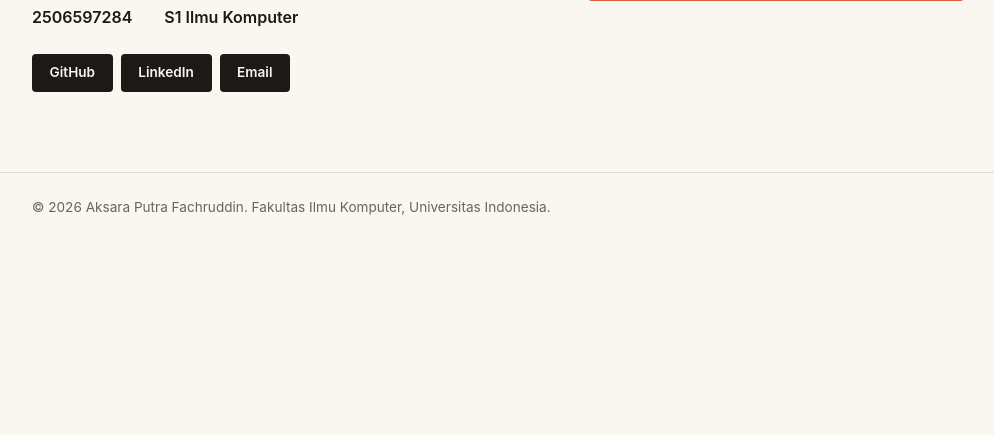
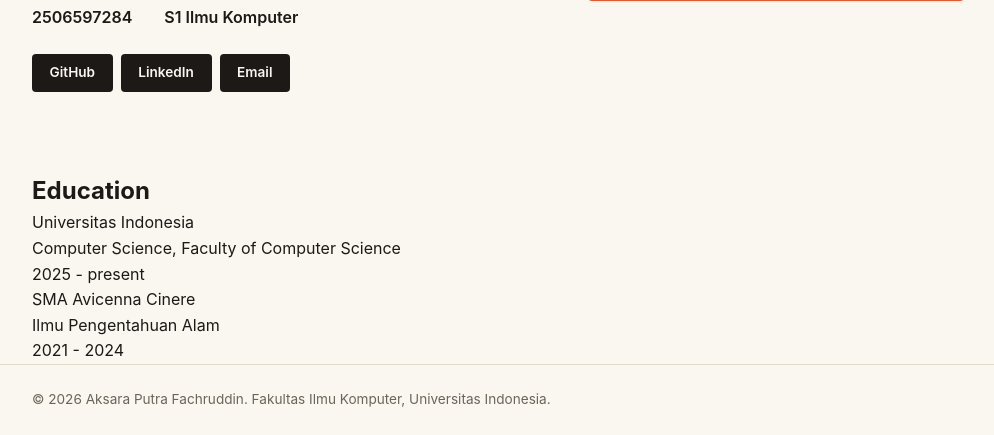
Before and after one commit to aksara-putra-f/myportofolio, a Django app: page / in a window 1280 px wide. Shown: the part 652-1087 px from the top of the page, without its empty margins (152-1146 px from the left). Before the commit the page ends 867 px from the top, so only its background shows below. Run offline with Django 5.2, Linux system fonts and the light colour scheme.

Commit message:
feat: Membuat struktur konten web portofolio section 'Education' pada index.html

```diff
--- a/templates/index.html
+++ b/templates/index.html
@@ -50,6 +50,21 @@
                 </div>
             </div>
         </section>
+        <section id="education">
+            <div class="container">
+                <h2 class="subjudul" id="subjudul-education">Education</h2>
+                <div class="card" id="education-card">
+                    <p class="institution-name">Universitas Indonesia</p>
+                    <p class="major">Computer Science, Faculty of Computer Science</p>
+                    <p class="education-term">2025 - present</p>
+                </div>
+                <div class="card" id="education-card">
+                    <p class="institution-name">SMA Avicenna Cinere</p>
+                    <p class="major">Ilmu Pengentahuan Alam</p>
+                    <p class="education-term">2021 - 2024</p>
+                </div>
+            </div>
+        </section>
     </main>
 
     <footer class="site-footer">
```
